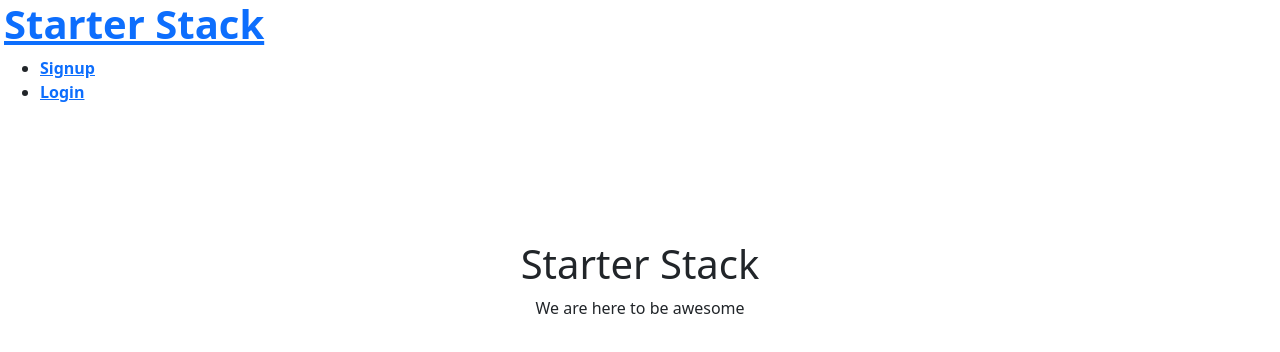
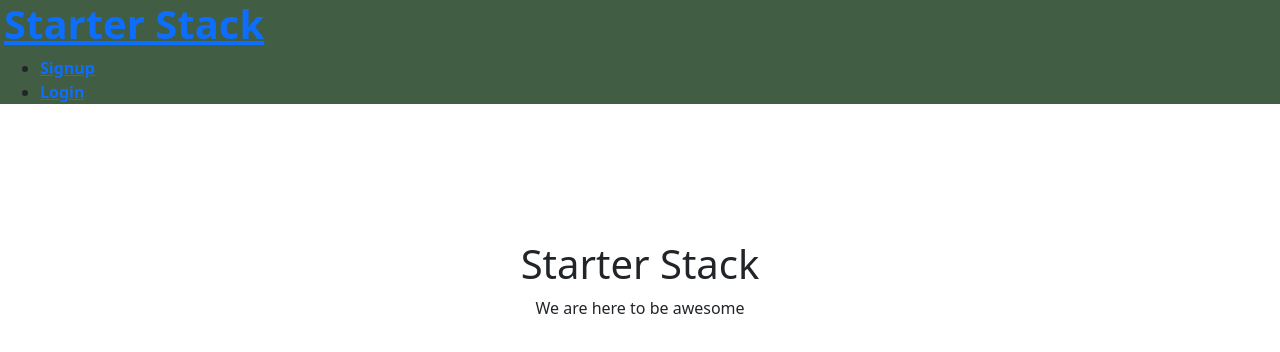
Before and after one commit to gunjanb/Full-Stack-Developer-Community, a React (Create React App) app in the folder client/: page / in a window 1280 px wide. Shown: the top 352 px of the page. Built offline with nearby package versions, Linux system fonts and the light colour scheme.

Commit message:
just checking for color combination will update in navbar.css

```diff
--- a/client/src/components/Nav/index.js
+++ b/client/src/components/Nav/index.js
@@ -30,7 +30,7 @@ function Nav() {
   }
 
   return (
-    <header className="flex-row px-1">
+    <header className="flex-row px-1" style={{ backgroundColor: "#415d43" }}>
       <h1>
         <Link to="/">
           <span role="img" aria-label="shopping bag"></span>
```
